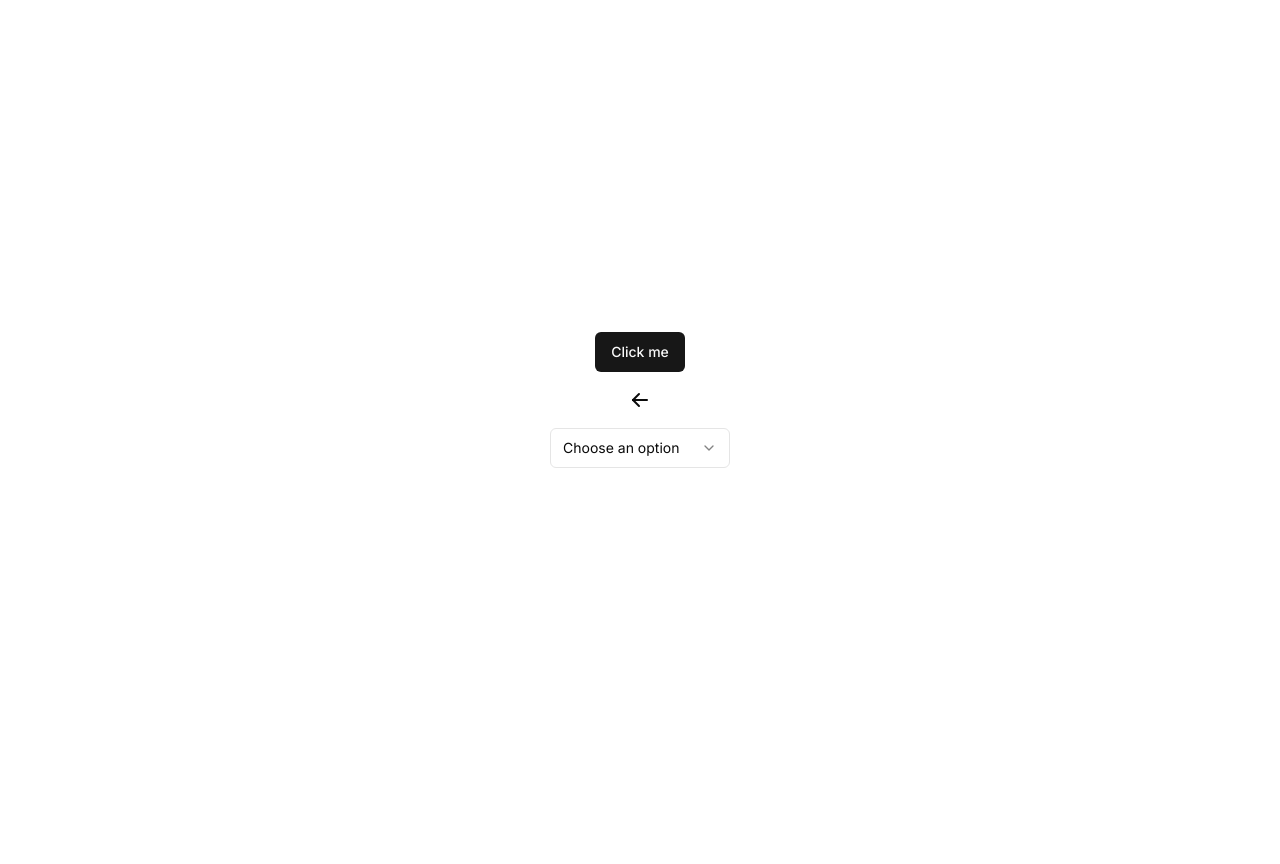
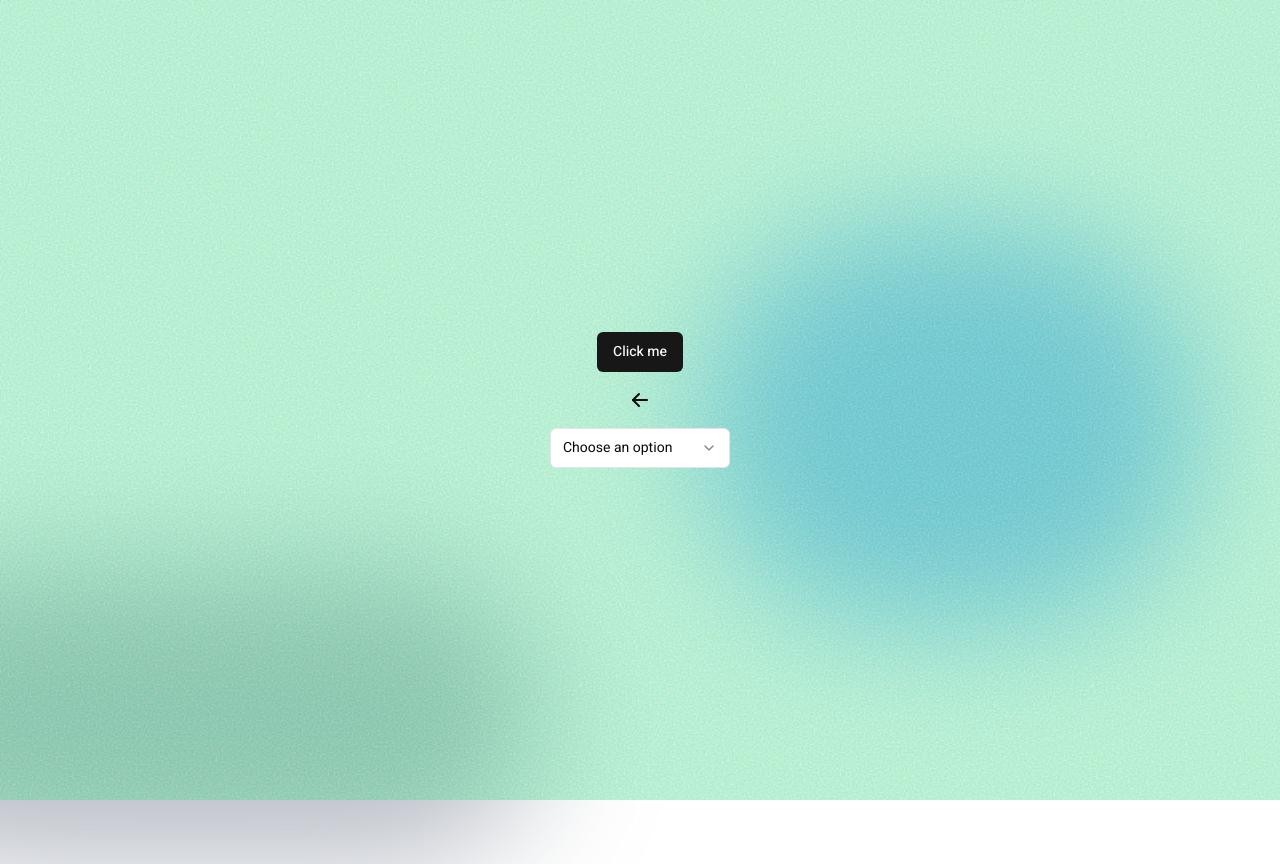
Before and after one commit to Tomspace900/thomasgendron.fr_V2, a Next.js app: page / in a window 1280 px wide. Before the commit the page ends 800 px from the top, so only its background shows below. Built offline with nearby package versions, Linux system fonts and the light colour scheme.

Commit message:
[feat] grainy background

```diff
--- a/app/globals.css
+++ b/app/globals.css
@@ -1,6 +1,22 @@
 @tailwind base;
 @tailwind components;
 @tailwind utilities;
+
+/* Grainy filter for body background */
+body::before {
+	position: absolute;
+	left: 0;
+	top: 0;
+	content: '';
+	width: 100%;
+	height: 100%;
+	z-index: -1;
+
+	background: #19cc70;
+	opacity: 40%;
+
+	filter: url(#noiseFilter);
+}
 
 @layer base {
 	:root {
--- a/app/layout.tsx
+++ b/app/layout.tsx
@@ -1,11 +1,12 @@
 import type { Metadata } from "next";
-import { Inter } from "next/font/google";
+import { Heebo } from "next/font/google";
 import "./globals.css";
-import { Toaster } from '@/components/ui/toaster';
+import { Toaster } from "@/components/ui/toaster";
 
-const inter = Inter({ subsets: ["latin"] });
-
-import { cn } from '@/lib/utils';
+const font = Heebo({
+	subsets: ["latin"],
+	variable: "--font-main",
+});
 
 export const metadata: Metadata = {
 	title: "Create Next App",
@@ -18,8 +19,18 @@ export default function RootLayout({
 	children: React.ReactNode;
 }>) {
 	return (
-		<html lang='en'>
-			<body className={cn(inter.className, 'bg-background')}>{children}</body>
+		<html lang='en' className={`${font.variable} font-sans`}>
+			<body className='bg-background w-full flex justify-center'>{children}</body>
+			<div className='absolute bottom-44 right-[5em] bg-background w-[500px] h-[400px] rounded-full blur-3xl bg-blue-400 opacity-70 -z-10'></div>
+			<div className='absolute -bottom-16 -left-[10em] bg-background w-[700px] h-[300px] rounded-full blur-3xl bg-gray-400 opacity-70 -z-10'></div>
+			<svg className='hidden'>
+				<filter id='noiseFilter'>
+					<feTurbulence type='fractalNoise' baseFrequency='0.5' stitchTiles='stitch' />
+					<feColorMatrix in='colorNoise' type='matrix' values='1 0 0 0 0 0 1 0 0 0 0 0 1 0 0 0 0 0 1 0' />
+					<feComposite operator='in' in2='SourceGraphic' result='monoNoise' />
+					<feBlend in='SourceGraphic' in2='monoNoise' mode='screen' />
+				</filter>
+			</svg>
 			<Toaster />
 		</html>
 	);
--- a/tailwind.config.ts
+++ b/tailwind.config.ts
@@ -18,6 +18,9 @@ const config = {
       },
     },
     extend: {
+			fontFamily: {
+				sans: ["var(--font-main)"],
+			},
       colors: {
         border: "hsl(var(--border))",
         input: "hsl(var(--input))",
```
Lines whose indentation alone changed are shown as unchanged.
